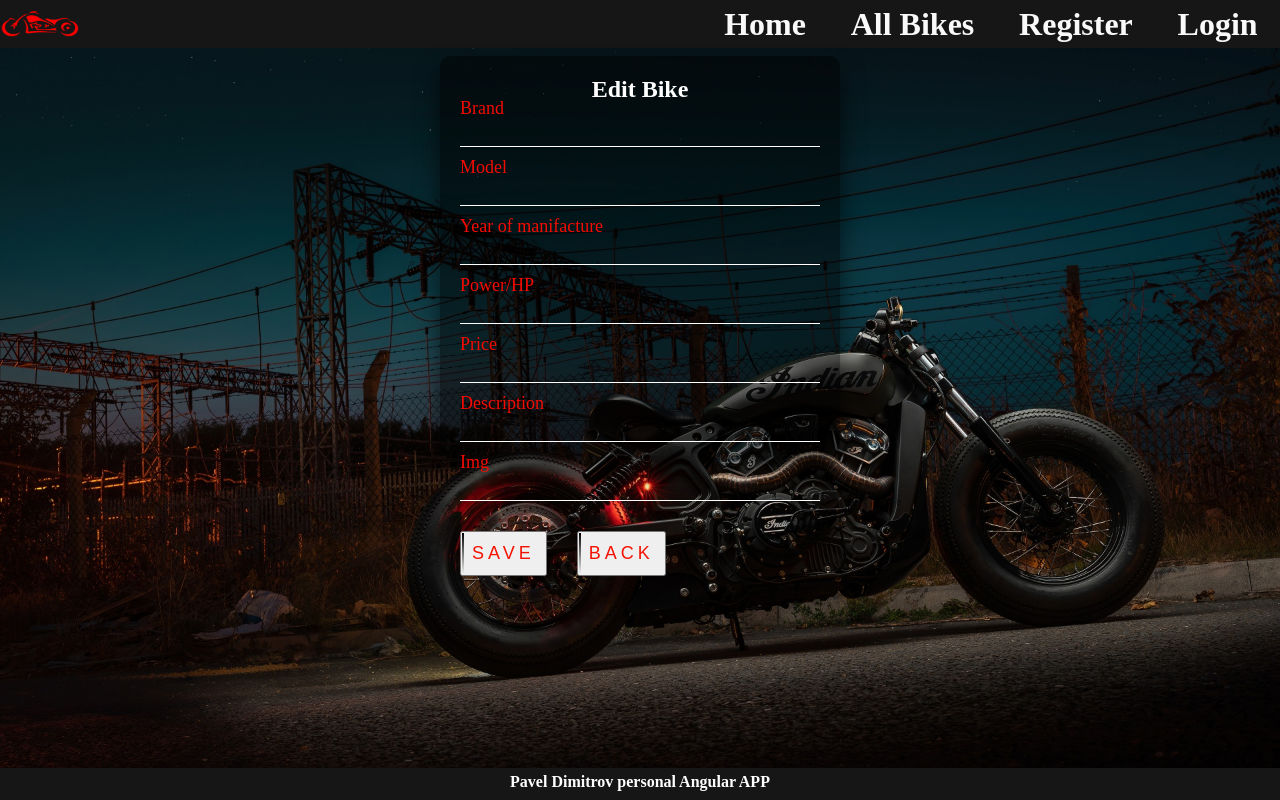
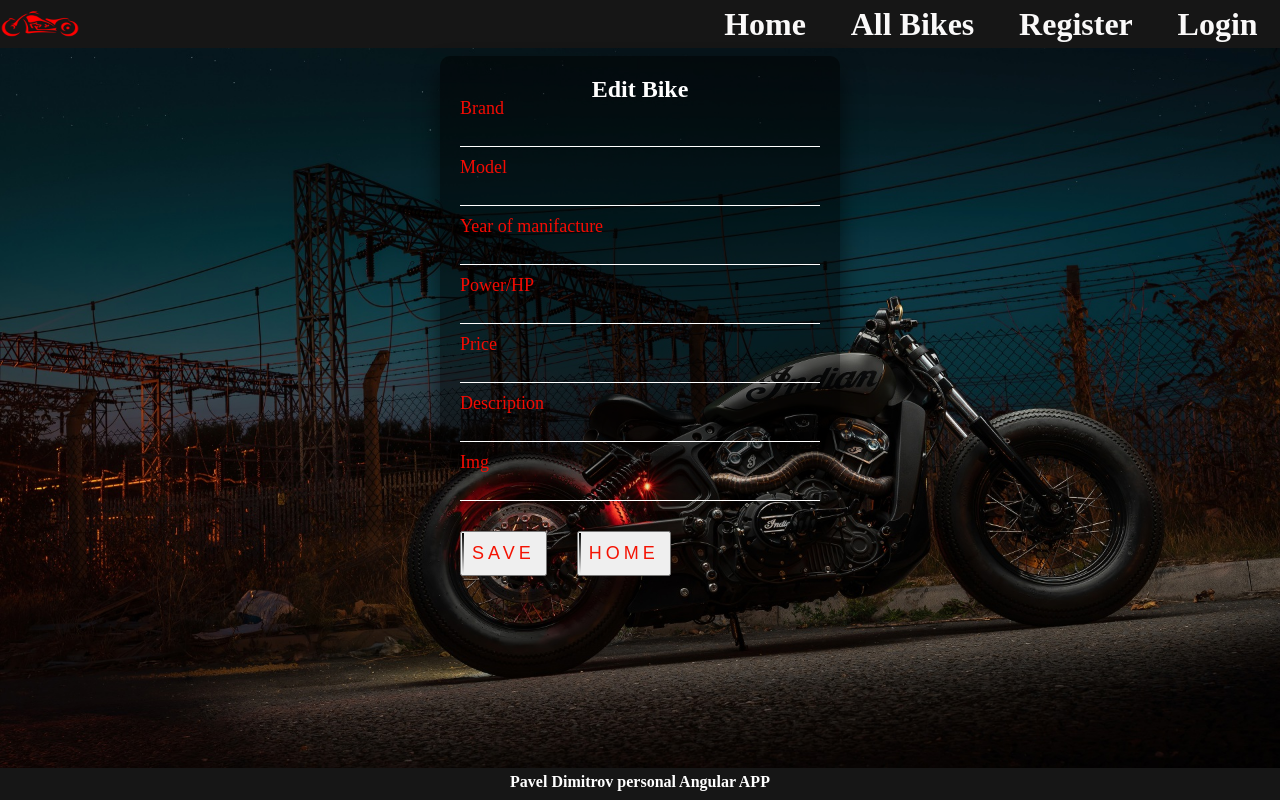
Before and after one commit to 2HEADSs/SPA-Angular, an Angular app in the folder motorcycle-app/: page /bikes/edit/1 in a window 1280 px wide. Built offline with nearby package versions, Linux system fonts and the light colour scheme; no server answers; sample sign-in values are in the browser's storage.

Commit message:
update css

```diff
--- a/motorcycle-app/src/app/bikes/bike-details/bike-details.component.html
+++ b/motorcycle-app/src/app/bikes/bike-details/bike-details.component.html
@@ -20,7 +20,7 @@
 
                 <ng-container *ngIf="isOwner">
                     <div class="actions">
-                        <span class="btn btn-secondary">Edit</span>
+                        <span class="btn btn-secondary" [routerLink]="['/bikes/edit', singleBike?._id]">Edit</span>
                     </div>
                 </ng-container>
 
--- a/motorcycle-app/src/app/bikes/bikes-list/bikes-list.component.css
+++ b/motorcycle-app/src/app/bikes/bikes-list/bikes-list.component.css
@@ -109,3 +109,8 @@ h1 {
     left: 41%;
     color: red;
 }
+
+a {
+    -webkit-text-stroke: 1px red;
+    color: rgb(1, 1, 12);
+    }
--- a/motorcycle-app/src/app/bikes/edit/edit.component.html
+++ b/motorcycle-app/src/app/bikes/edit/edit.component.html
@@ -76,7 +76,7 @@
             <span></span>
             <span></span>
             <span></span>
-            Back
+            Home
         </button>
     </form>
 </div>
```
Also changed, not shown: motorcycle-app/src/app/bikes/bike-details/bike-details.component.css (line endings or trailing spaces), motorcycle-app/src/app/bikes/edit/edit.component.css (line endings or trailing spaces).
